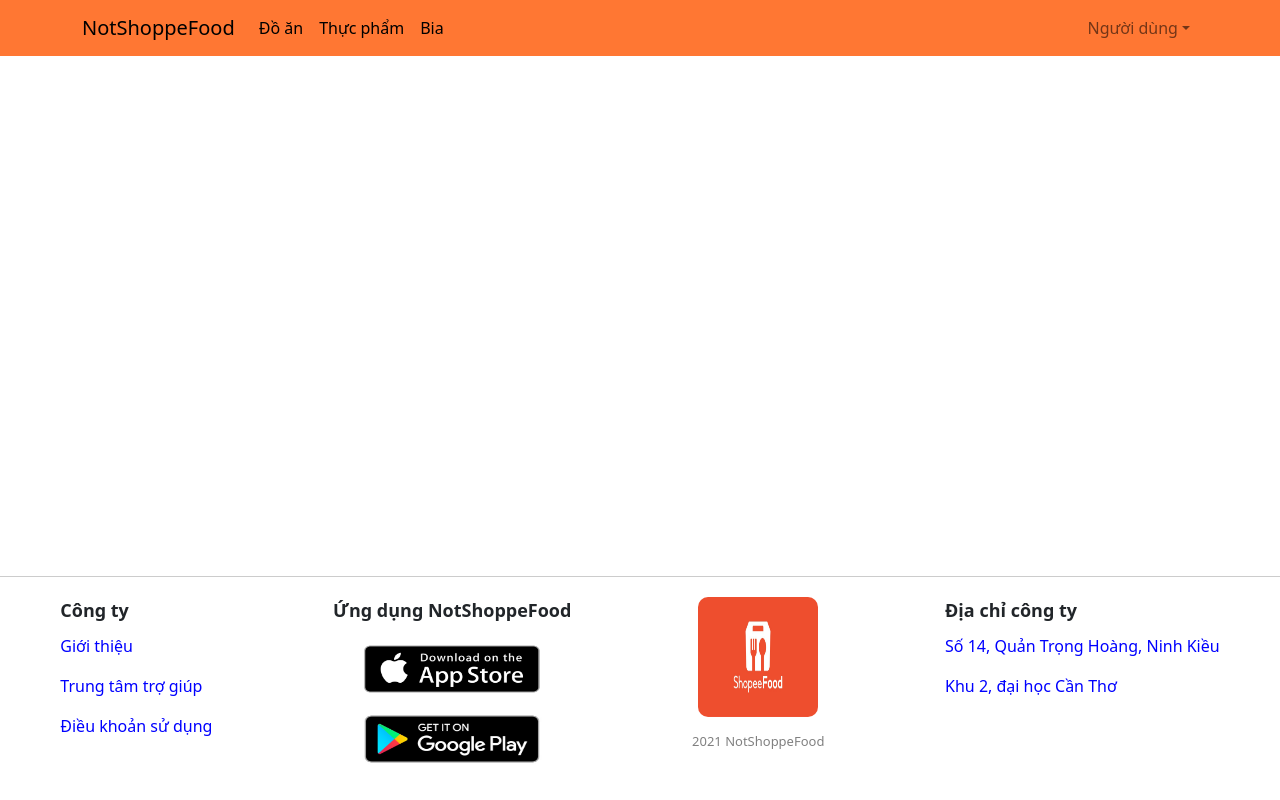
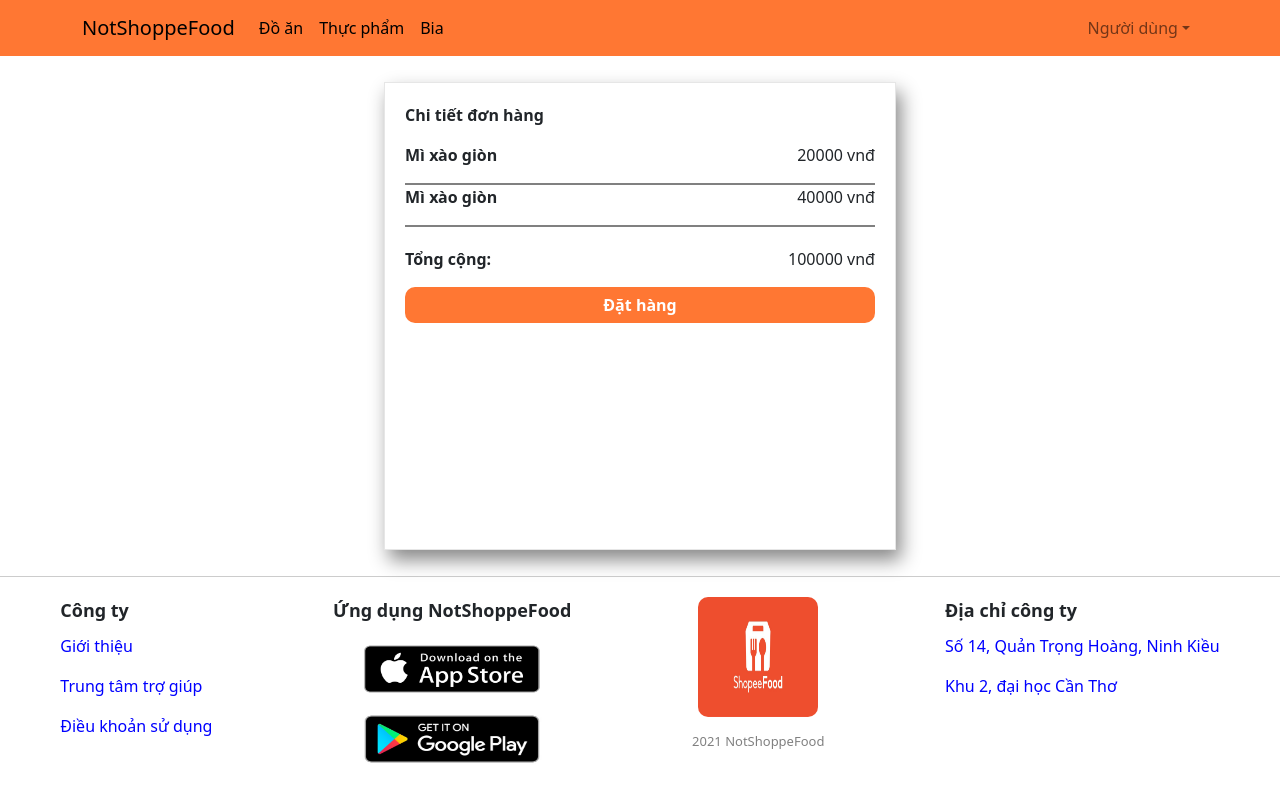
Before and after one commit to HaoHuynh0301/Web-Technology-Project-Simple-ShopeeFood-Clone, a React (Create React App) app in the folder front-end/: page /order-instance in a window 1280 px wide. Built offline with nearby package versions, Linux system fonts and the light colour scheme.

Commit message:
feat[reactjs]: create instance order view, and order flow.

```diff
--- a/front-end/src/Screens/OrderInstance.js
+++ b/front-end/src/Screens/OrderInstance.js
@@ -8,7 +8,8 @@
 import motorIcon from '../assets/motor.png';
 import 'leaflet/dist/leaflet.css';
 import {
-    blueColor
+    blueColor,
+    orangeColor
 } from '../contants';
 import LoadingGif from '../assets/loading.gif';
 
@@ -19,16 +20,41 @@
         this.state = {
             instanceOrder: {
                 id: '1',
-                status: '1',
-                name: 'Mì SO lòng đào siêu ngon',
-                description: 'Mì cực ngon',
-                price: 40000
+                status: 2,
+            },
+            listFoodsInstance: [
+                {
+                    'id': 1,
+                    'name': 'Mì xào giòn',
+                    'description': 'Ngon say lalalala',
+                    'categories:': 'Mì, thịt bò, bông cải xào',
+                    'price': 20000
+                },
+                {
+                    'id': 2,
+                    'name': 'Mì xào giòn',
+                    'description': 'Ngon say lalalala',
+                    'categories:': 'Mì, thịt bò, bông cải xào',
+                    'price': 40000
                 }
+            ]
         }
+        this.handleGetOrder = this.handleGetOrder.bind(this);
+    }
+
+    handleGetOrder = () => {
+        let tmpContext = {
+            id: '1',
+            status: 1,
+        }
+        this.setState({
+            instanceOrder: tmpContext
+        });
     }
 
     mainView = () => {
         if(this.state.instanceOrder != null) {
+            if(this.state.instanceOrder.status === 1) {
                 return(
                     <div style = {{
                         height: '520px',
@@ -37,9 +63,158 @@
                         justifyContent: 'center',
                         alignItems: 'center'
                     }}>
-
+                        <div style = {{
+                            border: 'solid 0.2px #e6e6e6',
+                            boxShadow: '5px 10px 18px #888888',
+                            height: '90%',
+                            width: '70%'
+                        }}>
+                            <MapContainer style = {{
+                                height: '100%',
+                                width: '100%',
+                                border: 'solid 0.5px grey'
+                            }} center={[14.058324, 108.277199]} zoom={8} scrollWheelZoom={true}>
+                                <TileLayer
+                                    attribution='Vị trí đơn hàng'
+                                    url="https://{s}.tile.openstreetmap.org/{z}/{x}/{y}.png"
+                                />
+                                <Marker position={[21.0245, 105.84117]}>
+                                    <Popup>
+                                        Vị trí giao dự kiến
+                                    </Popup>
+                                </Marker>
+                            </MapContainer>
+                        </div>
+                        <div style = {{
+                            width: '360px',
+                            border: 'solid 0.5px grey',
+                            marginLeft: '20px',
+                            borderRadius: '10px',
+                            padding: '20px',
+                            display: 'flex',
+                            flexDirection: 'column'
+                        }}>
+                            <div style = {{
+                                display: 'flex',
+                                flexDirection: 'row'
+                            }}>
+                                <img src = {storeIcon} style = {{
+                                    height: '30px',
+                                    width: '30px'
+                                }}></img>
+                                <p style = {{
+                                    marginLeft: '5px',
+                                    fontWeight: 'bold',
+                                    color: blueColor
+                                }}>Mì SO - Lòng đào</p>
+                            </div>
+                            <p>Số 14 đường Quản Trọng Hoàng, Hưng Lợi, Ninh Kiều</p>
+                            <div style = {{
+                                height: '0.5px',
+                                backgroundColor: 'grey'
+                            }}></div>
+                            <div style = {{
+                                display: 'flex',
+                                flexDirection: 'row'
+                            }}>
+                                <p>Trạng thái: </p><p style = {{
+                                    color: 'green',
+                                    fontWeight: 'bold',
+                                    marginLeft: '10px'
+                                }}>Đang giao</p>
+                            </div>
+                            <div style = {{
+                                display: 'flex',
+                                flexDirection: 'row'
+                            }}>
+                                <p>Tổng tiền: </p><p style = {{
+                                    fontWeight: 'bold',
+                                    marginLeft: '10px'
+                                }}>70.000 vnđ</p>
+                            </div>
+                            <div style = {{
+                                display: 'flex',
+                                flexDirection: 'row'
+                            }}>
+                                <p>Mã đơn hàng: </p><p style = {{
+                                    fontWeight: 'bold',
+                                    marginLeft: '10px'
+                                }}>DSAJIH321</p>
+                            </div>
+                        </div>
                     </div>
                 );
+            } else if(this.state.instanceOrder.status === 2) {
+                const item = this.state.listFoodsInstance.map((item, index) => {
+                    return(
+                        <div style = {{
+                            display: 'flex',
+                            flexDirection: 'column',
+                        }}>
+                            <div style = {{
+                                display: 'flex',
+                                flexDirection: 'row',
+                                justifyContent: 'space-between'
+                            }}>
+                                <p style = {{fontWeight: 'bold'}}>{item.name}</p> <p>{item.price} vnđ</p>
+                            </div>
+                            <div style = {{
+                                height: '0.5px',
+                                border: 'solid 0.5px grey'
+                            }}></div>
+                        </div>
+                    );
+                })
+                return(
+                    <div style = {{
+                        height: '520px',
+                        display: 'flex',
+                        flexDirection: 'row',
+                        justifyContent: 'center',
+                        alignItems: 'center'
+                    }}>
+                        <div style = {{
+                            border: 'solid 0.2px #e6e6e6',
+                            boxShadow: '5px 10px 18px #888888',
+                            height: '90%',
+                            width: '40%',
+                            padding: '20px'
+                        }}>
+                            <div style = {{
+                                display: 'flex',
+                                flexDirection: 'column'
+                            }}>
+                                <p style = {{
+                                    fontWeight: 'bold'
+                                }}>Chi tiết đơn hàng</p>
+                                {item}
+                                <div style = {{
+                                    display: 'flex',
+                                    flexDirection: 'row',
+                                    justifyContent: 'space-between' ,
+                                    marginTop: '20px'
+                                }}>
+                                    <p style = {{
+                                        fontWeight: 'bold'
+                                    }}>Tổng cộng: </p>
+                                    <p>100000 vnđ</p>
+                                </div>
+                                <button onClick = {() => {
+                                    this.handleGetOrder()
+                                }} style = {{
+                                    fontWeight: 'bold',
+                                    color: 'white',
+                                    backgroundColor: orangeColor,
+                                    border: 'none',
+                                    height: '36px',
+                                    borderRadius: '10px'
+                                }}>Đặt hàng</button>
+                            </div>
+                        </div>
+                    </div>
+                );
+
+            }
         } else {
             return(
                 <div style = {{
@@ -56,97 +231,6 @@
                 </div>
             );
         }
-
-        // View if order was delivered
-        // return(
-        //     <div style = {{
-        //         height: '520px',
-        //         display: 'flex',
-        //         flexDirection: 'row',
-        //         justifyContent: 'center',
-        //         alignItems: 'center'
-        //     }}>
-        //         <div style = {{
-        //             border: 'solid 0.2px #e6e6e6',
-        //             boxShadow: '5px 10px 18px #888888',
-        //             height: '90%',
-        //             width: '70%'
-        //         }}>
-        //             <MapContainer style = {{
-        //                 height: '100%',
-        //                 width: '100%',
-        //                 border: 'solid 0.5px grey'
-        //             }} center={[14.058324, 108.277199]} zoom={8} scrollWheelZoom={true}>
-        //                 <TileLayer
-        //                     attribution='Vị trí đơn hàng'
-        //                     url="https://{s}.tile.openstreetmap.org/{z}/{x}/{y}.png"
-        //                 />
-        //                 <Marker position={[21.0245, 105.84117]}>
-        //                     <Popup>
-        //                         Vị trí giao dự kiến
-        //                     </Popup>
-        //                 </Marker>
-        //             </MapContainer>
-        //         </div>
-        //         <div style = {{
-        //             width: '360px',
-        //             border: 'solid 0.5px grey',
-        //             marginLeft: '20px',
-        //             borderRadius: '10px',
-        //             padding: '20px',
-        //             display: 'flex',
-        //             flexDirection: 'column'
-        //         }}>
-        //             <div style = {{
-        //                 display: 'flex',
-        //                 flexDirection: 'row'
-        //             }}>
-        //                 <img src = {storeIcon} style = {{
-        //                     height: '30px',
-        //                     width: '30px'
-        //                 }}></img>
-        //                 <p style = {{
-        //                     marginLeft: '5px',
-        //                     fontWeight: 'bold',
-        //                     color: blueColor
-        //                 }}>Mì SO - Lòng đào</p>
-        //             </div>
-        //             <p>Số 14 đường Quản Trọng Hoàng, Hưng Lợi, Ninh Kiều</p>
-        //             <div style = {{
-        //                 height: '0.5px',
-        //                 backgroundColor: 'grey'
-        //             }}></div>
-        //             <div style = {{
-        //                 display: 'flex',
-        //                 flexDirection: 'row'
-        //             }}>
-        //                 <p>Trạng thái: </p><p style = {{
-        //                     color: 'green',
-        //                     fontWeight: 'bold',
-        //                     marginLeft: '10px'
-        //                 }}>Đang giao</p>
-        //             </div>
-        //             <div style = {{
-        //                 display: 'flex',
-        //                 flexDirection: 'row'
-        //             }}>
-        //                 <p>Tổng tiền: </p><p style = {{
-        //                     fontWeight: 'bold',
-        //                     marginLeft: '10px'
-        //                 }}>70.000 vnđ</p>
-        //             </div>
-        //             <div style = {{
-        //                 display: 'flex',
-        //                 flexDirection: 'row'
-        //             }}>
-        //                 <p>Mã đơn hàng: </p><p style = {{
-        //                     fontWeight: 'bold',
-        //                     marginLeft: '10px'
-        //                 }}>DSAJIH321</p>
-        //             </div>
-        //         </div>
-        //     </div>
-        // );
     }
 
     render() {
```
Lines whose indentation alone changed are shown as unchanged.
